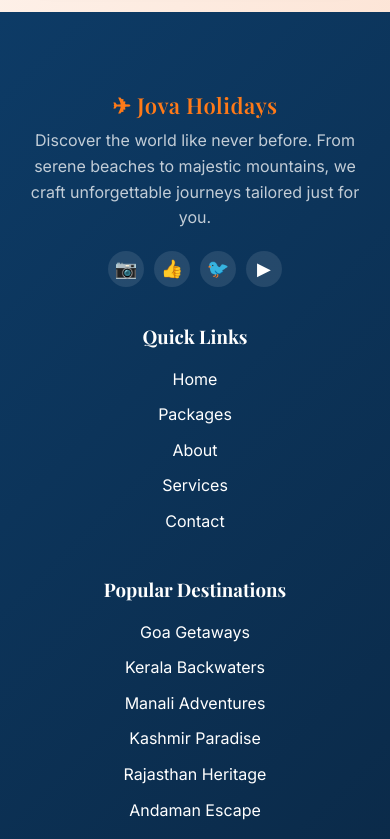
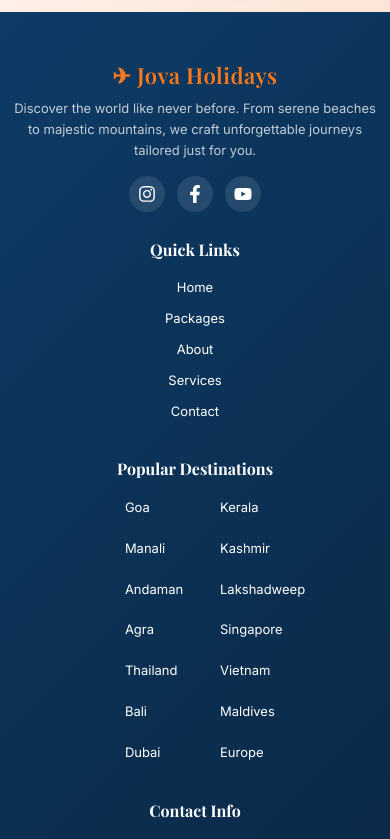
Before and after one commit to swethaCIT/JOVA-HOLIIDAYS, a React (Vite) app: page / in a window 390 px wide. Shown: the part 5600-6439 px from the top of the page. Built offline with nearby package versions, Linux system fonts and the light colour scheme.

Commit message:
Footer updated

```diff
--- a/package.json
+++ b/package.json
@@ -12,6 +12,7 @@
   "dependencies": {
     "react": "^19.2.4",
     "react-dom": "^19.2.4",
+    "react-icons": "^5.6.0",
     "react-router-dom": "^7.13.1"
   },
   "devDependencies": {
--- a/src/components/Footer/Footer.css
+++ b/src/components/Footer/Footer.css
@@ -50,35 +50,60 @@
 
 /* ================= SOCIAL ================= */
 .socials {
+  display: flex;
+  gap: 12px;
   margin-top: 15px;
 }
 
 .socials a {
-  display: inline-block;
-  margin-right: 10px;
-  font-size: 18px;
-
-  width: 36px;
-  height: 36px;
-  line-height: 36px;
-  text-align: center;
-
+  display: flex;
+  align-items: center;
+  justify-content: center;
+  width: 40px;
+  height: 40px;
   border-radius: 50%;
-  background: rgba(255,255,255,0.1);
-
-  transition: 0.3s;
+  background: rgba(255, 255, 255, 0.1);
+  color: white;
+  font-size: 20px;
+  transition: all 0.3s ease;
+  text-decoration: none;
 }
 
 .socials a:hover {
-  background: #ff7a18;
-  transform: translateY(-3px);
+  transform: translateY(-4px) scale(1.1);
 }
 
-/* ================= TIMING ================= */
-.timing {
-  margin-top: 10px;
-  font-size: 13px;
-  color: rgba(255,255,255,0.6);
+.socials a:nth-child(1):hover {
+  background: #E1306C;
+}
+
+.socials a:nth-child(2):hover {
+  background: #1877F2;
+}
+
+.socials a:nth-child(3):hover {
+  background: #FF0000;
+}
+
+/* ================= DESTINATION GRID ================= */
+.destination-grid {
+  display: grid;
+  grid-template-columns: repeat(2, 1fr);
+  gap: 8px 20px;
+  list-style: none;
+  padding: 0;
+  margin: 0;
+}
+
+.destination-grid li {
+  font-size: 15px;
+  cursor: pointer;
+  transition: all 0.3s ease;
+}
+
+.destination-grid li:hover {
+  color: #ff7a18;
+  transform: translateX(5px);
 }
 
 /* ================= BOTTOM ================= */
@@ -86,7 +111,6 @@
   margin-top: 50px;
   padding-top: 20px;
   border-top: 1px solid rgba(255,255,255,0.1);
-
   text-align: center;
 }
 
@@ -105,19 +129,100 @@
   color: #ff7a18;
 }
 
+/* ================= TABLET ================= */
+@media (max-width: 992px) {
+  .footer-container {
+    grid-template-columns: repeat(2, 1fr); /* 4 → 2 */
+    gap: 30px;
+  }
+}
+
 /* ================= MOBILE ================= */
 @media (max-width: 768px) {
 
-  .footer-container {
-    grid-template-columns: 1fr;
-    gap: 30px;
-  }
-
   .footer {
+    padding: 60px 15px 20px;
     text-align: center;
   }
 
-  .socials a {
-    margin: 5px;
+  .footer-container {
+    grid-template-columns: 1fr;
+    gap: 25px;
+  }
+
+  .footer-col {
+    display: flex;
+    flex-direction: column;
+    align-items: center; /* ✅ center everything */
+  }
+
+  /* SOCIAL CENTER */
+  .socials {
+    justify-content: center;
+  }
+
+  /* ✅ DESTINATION FIX (IMPORTANT) */
+  .destination-grid {
+    display: grid;
+    grid-template-columns: repeat(2, 1fr);
+    gap: 10px;
+
+    max-width: 280px;        /* ✅ control width */
+    margin: 0 auto;          /* ✅ center block */
+
+    text-align: left;
+    transform: translateX(20px);
+  }
+
+
+  /* LINKS CENTER */
+  .footer-links {
+    display: flex;
+    flex-direction: column;
+    gap: 8px;
+  }
+
+  .footer-links span {
+    margin: 0;
   }
 }
+
+
+/* ================= SMALL MOBILE ================= */
+@media (max-width: 480px) {
+
+  .footer {
+    padding: 50px 12px 20px;
+  }
+
+  .socials a {
+    width: 36px;
+    height: 36px;
+    font-size: 18px;
+  }
+
+  .footer-col h3 {
+    font-size: 16px;
+  }
+
+  .footer-col p,
+  .footer-col li {
+    font-size: 13px;
+  }
+
+  /* ✅ SAME FIX HERE ALSO */
+  .destination-grid {
+    grid-template-columns: repeat(2, 1fr);
+
+    max-width: 240px;   /* slightly smaller */
+    margin: 0 auto;     /* center */
+
+    text-align: left;
+    @media (max-width: 480px) {
+  .destination-grid {
+    max-width: 240px;
+    transform: translateX(4px); /* little less shift */
+  }
+}
+  }
+}
--- a/src/components/Footer/Footer.jsx
+++ b/src/components/Footer/Footer.jsx
@@ -1,4 +1,5 @@
 import "./Footer.css";
+import { FaInstagram, FaFacebookF, FaYoutube } from "react-icons/fa";
 
 export default function Footer() {
   return (
@@ -16,10 +17,17 @@ export default function Footer() {
           </p>
 
           <div className="socials">
-            <a href="https://www.instagram.com/jova_holidays/" target="_blank">📷</a>
-            <a href="#">👍</a>
-            <a href="#">🐦</a>
-            <a href="#">▶</a>
+            <a href="https://www.instagram.com/jova_holidays?igsh=MXdyYWE2b2hhMnduNw==" target="_blank" rel="noopener noreferrer">
+              <FaInstagram />
+            </a>
+
+            <a href="https://www.facebook.com/share/1BdavCKZoT/" target="_blank" rel="noopener noreferrer">
+              <FaFacebookF />
+            </a>
+
+            <a href="https://youtube.com/@jovaholidays?si=-sfUu6s2Nd5w63wP" target="_blank" rel="noopener noreferrer">
+              <FaYoutube />
+            </a>
           </div>
         </div>
 
@@ -38,13 +46,22 @@ export default function Footer() {
         {/* DESTINATIONS */}
         <div className="footer-col">
           <h3>Popular Destinations</h3>
-          <ul>
-            <li>Goa Getaways</li>
-            <li>Kerala Backwaters</li>
-            <li>Manali Adventures</li>
-            <li>Kashmir Paradise</li>
-            <li>Rajasthan Heritage</li>
-            <li>Andaman Escape</li>
+
+          <ul className="destination-grid">
+            <li>Goa</li>
+            <li>Kerala</li>
+            <li>Manali</li>
+            <li>Kashmir</li>
+            <li>Andaman</li>
+            <li>Lakshadweep</li>
+            <li>Agra</li>
+            <li>Singapore</li>
+            <li>Thailand</li>
+            <li>Vietnam</li>
+            <li>Bali</li>
+            <li>Maldives</li>
+            <li>Dubai</li>
+            <li>Europe</li>
           </ul>
         </div>
 
@@ -54,7 +71,7 @@ export default function Footer() {
 
           <p>
             📍 95, Velayudham Street, Ramapuram, Alandur,<br/>
-             Chennai - 600016
+            Chennai - 600016
           </p>
 
           <p>📞 +91 93633 11085</p>
@@ -66,7 +83,7 @@ export default function Footer() {
       {/* BOTTOM */}
       <div className="footer-bottom">
         <p>
-          © 2026 Jova Holidays. <br /> Crafted with ❤️ for unforgettable journeys.
+          Crafted with ❤️ for unforgettable journeys.  <br /> © 2026 Jova Holidays.
         </p>
 
         <div className="footer-links">
```
Also changed, not shown: 1 other file (tests, documents, lock files or other folders).
